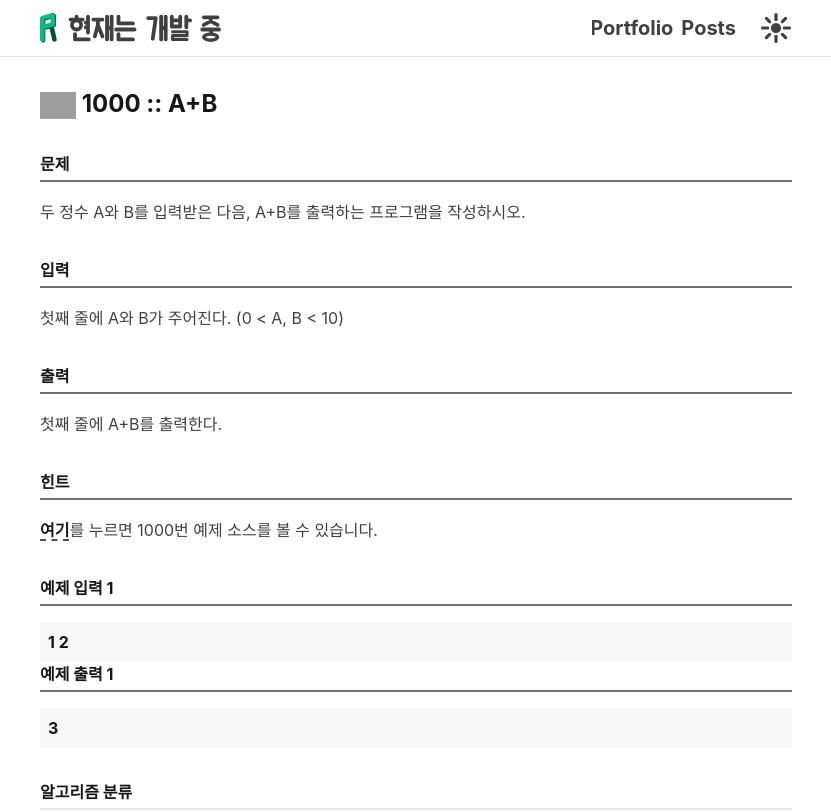
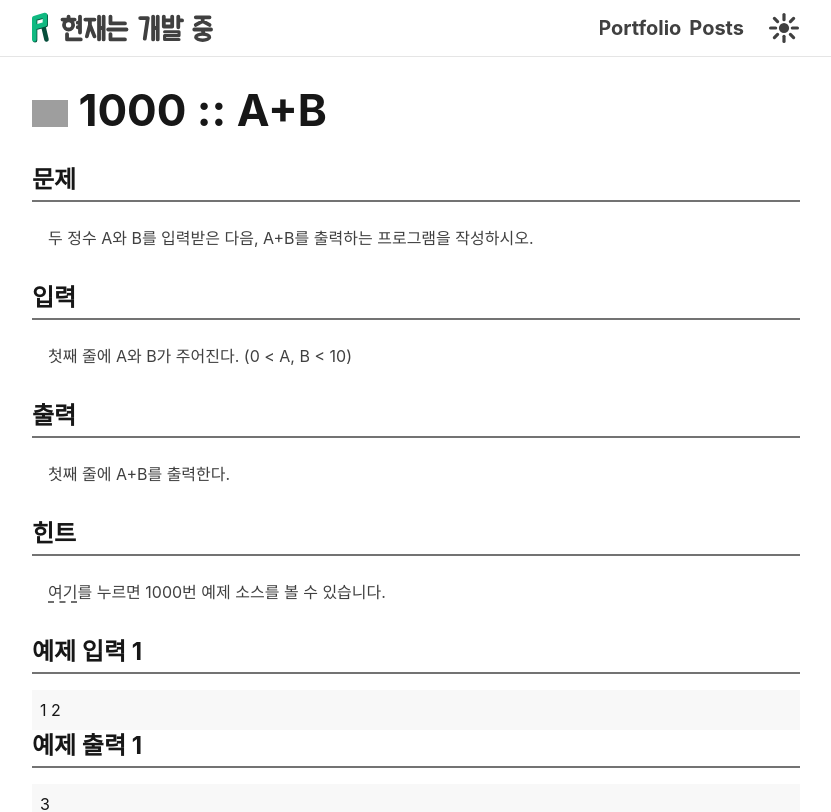
Before and after one commit to PresentKim/presentkim.github.io, a SvelteKit app: page /boj/1000 in a window 1280 px wide. Shown: the top 812 px of the page, without its empty margins (224-1055 px from the left). Built offline with nearby package versions, Linux system fonts and the light colour scheme; grey boxes are pictures that could not be loaded; a web font is replaced by a local one.

Commit message:
:lipstick: Using my owned article css style

```diff
--- a/package.json
+++ b/package.json
@@ -14,7 +14,6 @@
     "@sveltejs/adapter-static": "^1.0.0-next.48",
     "@sveltejs/kit": "next",
     "@tailwindcss/line-clamp": "^0.4.2",
-    "@tailwindcss/typography": "^0.5.8",
     "@typescript-eslint/eslint-plugin": "^5.27.0",
     "@typescript-eslint/parser": "^5.27.0",
     "autoprefixer": "^10.4.13",
--- /dev/null
+++ b/src/lib/assets/styles/article/index.scss
@@ -0,0 +1,67 @@
+.article {
+  @apply w-full text-neutral-700 dark:text-white break-all;
+
+  p {
+    @apply my-6;
+  }
+
+  & > p {
+    @apply indent-4;
+  }
+
+  hr {
+    @apply my-8;
+  }
+
+  img {
+    @apply mx-auto w-full rounded shadow;
+    + em {
+      @apply block mx-auto text-center text-sm p-3;
+    }
+  }
+
+  //Tricks to prevent excessive magnification of images with small aspect ratios
+  strong img {
+    @apply w-1/2;
+    + em {
+      @apply font-normal;
+    }
+  }
+
+  a {
+    @apply underline underline-offset-4 decoration-dashed;
+  }
+
+  :not(pre) > code {
+    @apply mx-1 px-1 py-0.5 rounded text-[calc(100%-0.125rem)] font-normal bg-emerald-50 text-emerald-500 shadow dark:bg-neutral-700 dark:text-emerald-400;
+  }
+
+  ul,
+  ol {
+    @apply pl-3 ml-4 list-outside;
+
+    li {
+      @apply my-2;
+    }
+  }
+
+  ul {
+    @apply list-disc;
+  }
+
+  ol {
+    @apply list-decimal;
+  }
+
+  blockquote {
+    @apply rounded m-2 px-2 py-1 border-l-8 border-neutral-400 dark:border-neutral-700 shadow;
+  }
+
+  blockquote + blockquote {
+    @apply mt-6;
+  }
+
+  summary > *{
+    @apply inline-block;
+  }
+}
--- a/src/lib/assets/styles/index.scss
+++ b/src/lib/assets/styles/index.scss
@@ -3,6 +3,6 @@
 @tailwind utilities;
 
 @import 'tailwind-layers';
-@import 'tailwind-prose';
+@import 'article';
 @import 'prism.js';
 @import 'remark-admonitions';
--- a/src/lib/assets/styles/tailwind-layers/base.scss
+++ b/src/lib/assets/styles/tailwind-layers/base.scss
@@ -4,6 +4,7 @@
       Roboto, 'Helvetica Neue', 'Segoe UI', 'Apple SD Gothic Neo', 'Noto Sans KR', 'Malgun Gothic',
       sans-serif !important;
   }
+
   body {
     @apply m-0 p-0 w-full h-full text-neutral-900 dark:text-neutral-100 font-normal bg-white dark:bg-zinc-800;
   }
@@ -11,17 +12,27 @@
   h1,
   h2,
   h3,
-  h4,
-  h5,
-  h6,
-  code,
-  kbd,
-  samp,
-  pre {
+  h4 {
     @apply font-bold;
   }
 
-  p a {
-    @apply underline underline-offset-4 decoration-dashed;
+  h1 {
+    @apply text-4xl md:text-6xl xl:text-7xl;
+  }
+
+  h2 {
+    @apply text-3xl md:text-4xl xl:text-5xl;
+  }
+
+  h3 {
+    @apply text-2xl;
+  }
+
+  h4 {
+    @apply text-xl;
+  }
+
+  img {
+    max-width: 100%;
   }
 }
--- a/src/lib/assets/styles/tailwind-layers/utilities.scss
+++ b/src/lib/assets/styles/tailwind-layers/utilities.scss
@@ -13,7 +13,7 @@
   }
 
   .blog-container {
-    @apply mx-auto w-full md:w-[548px] xl:w-[768px];
+    @apply mx-auto px-6 md:px-0 w-full md:w-[548px] xl:w-[768px];
   }
 
   .bg-nestable-neutral {
--- a/src/lib/assets/styles/tailwind-prose/index.scss
+++ /dev/null
@@ -1,14 +0,0 @@
-.prose {
-  :where(code):not(:where([class~='not-prose'] *)) {
-    @apply after:content-none before:content-none;
-  }
-
-  :where(a):not(:where([class~='not-prose'] *)) {
-    @apply font-bold hover:text-emerald-500 hover:dark:text-emerald-400;
-    @apply underline underline-offset-4 decoration-dashed;
-  }
-
-  &-neutral :where(pre):not(:where([class~='not-prose'] *)) {
-    @apply bg-nestable-neutral text-neutral-900 dark:text-neutral-100;
-  }
-}
--- a/src/routes/boj/[id]/+page.svelte
+++ b/src/routes/boj/[id]/+page.svelte
@@ -21,7 +21,7 @@
   {#if data[key]}
     <div class="mb-8" id={key}>
       <h3 class="mb-4 pb-1 border-b-2 border-b-neutral-500">{name}</h3>
-      <div class="prose prose-neutral dark:prose-invert max-w-full">
+      <div class="article max-w-full">
         {@html data[key]}
       </div>
     </div>
--- a/src/routes/posts/[...permalink]/+page.svelte
+++ b/src/routes/posts/[...permalink]/+page.svelte
@@ -37,7 +37,7 @@
   <meta name="giscus:backlink" content="https://present.kim{$page.url.pathname}" />
 </svelte:head>
 
-<h1 class="text-2xl font-bold">{meta.title}</h1>
+<h1>{meta.title}</h1>
 <div
   class="flex flex-row mb-6 text-sm text-center
          border-b border-b-neutral-500 dark:border-b-neutral-700"
@@ -54,12 +54,9 @@
   </div>
 </div>
 
-<div
-  class="prose prose-neutral dark:prose-invert max-w-full py-6 mb-6
-         border-b border-b-neutral-500 dark:border-b-neutral-700"
->
+<section id="post" class="article">
   {@html content.html}
-</div>
+</section>
 
 <Giscus
   id="comments"
--- a/tailwind.config.cjs
+++ b/tailwind.config.cjs
@@ -16,6 +16,14 @@ module.exports = {
   content: ['./src/**/*.{html,js,svelte,ts}'],
   theme: {
     extend: {
+      fontSize: {
+        '3xl': ['1.75rem', '2.00rem'],
+        '4xl': ['2.00rem', '2.25rem'],
+        '5xl': ['2.25rem', '2.375rem'],
+        '6xl': ['2.50rem', '2.75rem'],
+        '7xl': ['2.75rem', '1'],
+        '8xl': ['3.00rem', '1']
+      },
       screens: {
         xs: '342px'
       },
@@ -26,7 +34,6 @@ module.exports = {
           550: '#636363'
         }
       },
-      spacing: {},
       transitionProperty: {
         shape: 'width, height, margin, padding, transform'
       },
@@ -36,7 +43,6 @@ module.exports = {
     }
   },
   plugins: [
-    require('@tailwindcss/typography'),
     require('@tailwindcss/line-clamp'),
     plugin(function ({ matchUtilities, theme }) {
       matchUtilities(
```
Also changed, not shown: 1 other file (tests, documents, lock files or other folders).
